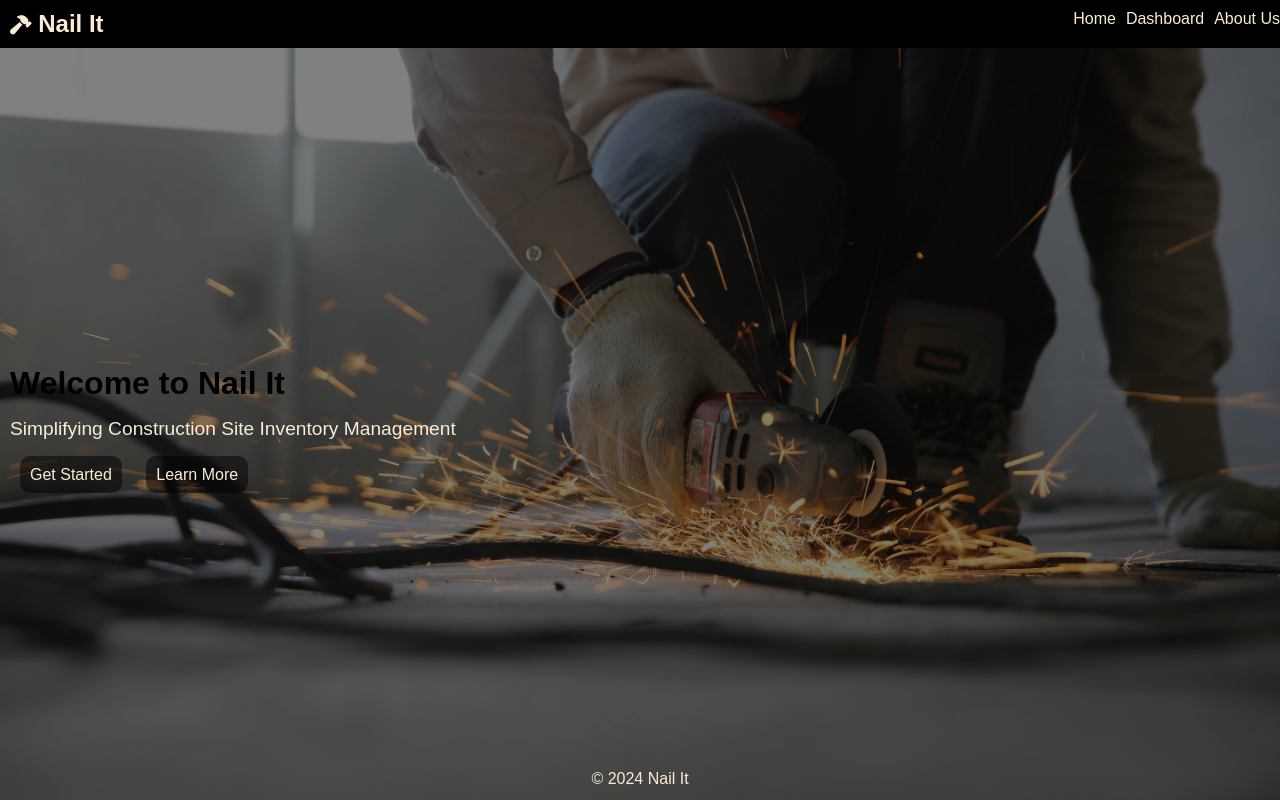
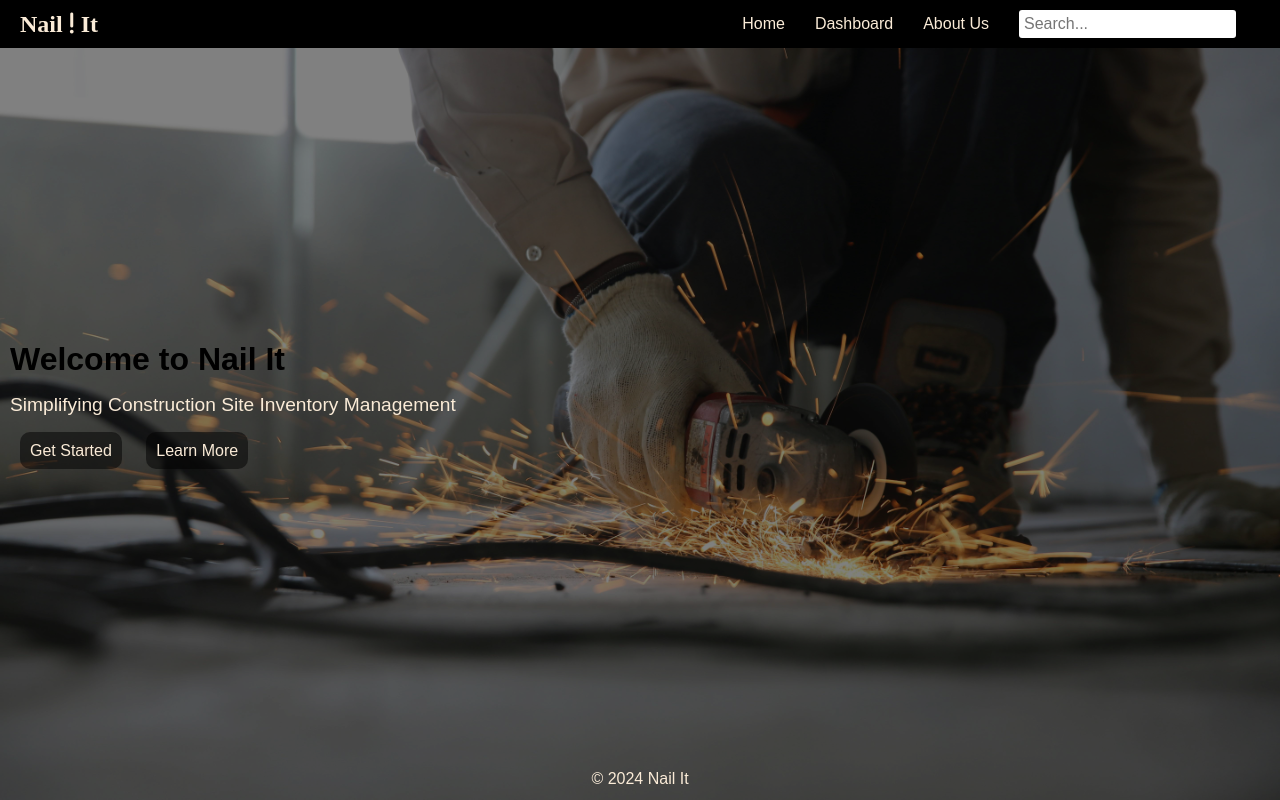
Before and after one commit to Mwandoe-Shali/Nail-It, a website: page index.html in a window 1280 px wide. Shown: the top 800 px of the page. Drawn offline with Linux system fonts and the light colour scheme.

Commit message:
Changed the index html to use header instead of nav in the navigation bar.

```diff
--- a/index.html
+++ b/index.html
@@ -12,14 +12,20 @@
     <link rel="manifest" href="/site.webmanifest">
 </head>
 <body>
-  <nav>
-    <h2><i class="fa-solid fa-hammer"></i> Nail It</h2>
-    <ul>
-      <li><a href="index.html">Home</a></li>
-      <li><a href="dashboard.html">Dashboard</a></li>
-      <li><a href="about-us.html">About Us</a></li>
-    </ul>
-  </nav>
+  <header>
+    <div class="nav-bar">
+        <div class="logo">Nail <i class="fa-solid fa-exclamation"></i> It</div>
+        <div class="nav-links">
+            <a href="index.html">Home</a>
+            <a href="dashboard.html">Dashboard</a>
+            <a href="about-us.html">About Us</a>
+        </div>
+        <div class="search-container">
+            <input type="text" placeholder="Search...">
+            <!-- <button><i class="fas fa-search"></i></button> -->
+        </div>
+    </div>
+</header>
 
   <div class="container">
     <h1>Welcome to Nail It</h1>
--- a/styles/index.css
+++ b/styles/index.css
@@ -19,38 +19,67 @@ body {
 }
 
 
-nav {
-    padding: 10px;
-    background-color: black;
+header {
+    background-color: #000;
     color: antiquewhite;
+    padding: 10px 20px;
     display: flex;
+    justify-content: space-between;
+    align-items: center;
+    font-family: 'Poppins', sans-serif;
+    /* new changes */
+    position: fixed;
+    top: 0;
     width: 100%;
-    justify-content: space-between;
-
+    z-index: 1000;
 }
 
-ul {
-    color: white;
+.nav-bar {
     display: flex;
-    list-style-type: none;
+    justify-content: space-between;
+    align-items: center;
+    width: 95%;
 }
 
-ul li a {
+.logo {
+    font-size: 24px;
+    font-weight: bold;
+    font-family: 'Times New Roman', Times, serif;
+}
+
+.nav-links {
+    display: flex;
+    align-items: center;
+    margin-left: auto;
+}
+
+.nav-links a {
     color: antiquewhite;
     text-decoration: none;
-    margin-right: 10px;
-
+    margin: 0 15px;
+    font-size: 16px;
 }
 
-/* footer {
-    padding: 10px;
-    color: black;
-    text-align: center;
-    position: absolute;
-    height: 10px;
-    width: 100%;
-    bottom: 0;
-} */
+.search-container {
+    display: flex;
+    align-items: center;
+    margin-left: 15px;
+}
+
+.search-container input {
+    padding: 5px;
+    font-size: 16px;
+    border: none;
+    border-radius: 3px;
+}
+
+.search-container button {
+    background-color: #ecf0f1;
+    border: none;
+    padding: 5px;
+    border-radius: 3px;
+    cursor: pointer;
+}
 
 footer{
     color: antiquewhite;
@@ -58,20 +87,6 @@ footer{
     height: 30px;
     width: 100%;
     bottom: 0;
-    text-align: center;
-}
-
-/* footer p {
-    position: absolute;
-    text-align: center;
-    top: 10%;
-    bottom: 0;
-    right: 0;
-    left: 0;
-} */
-
-nav h2 i {
-    font-size: 1.2rem;
     text-align: center;
 }
 
```
